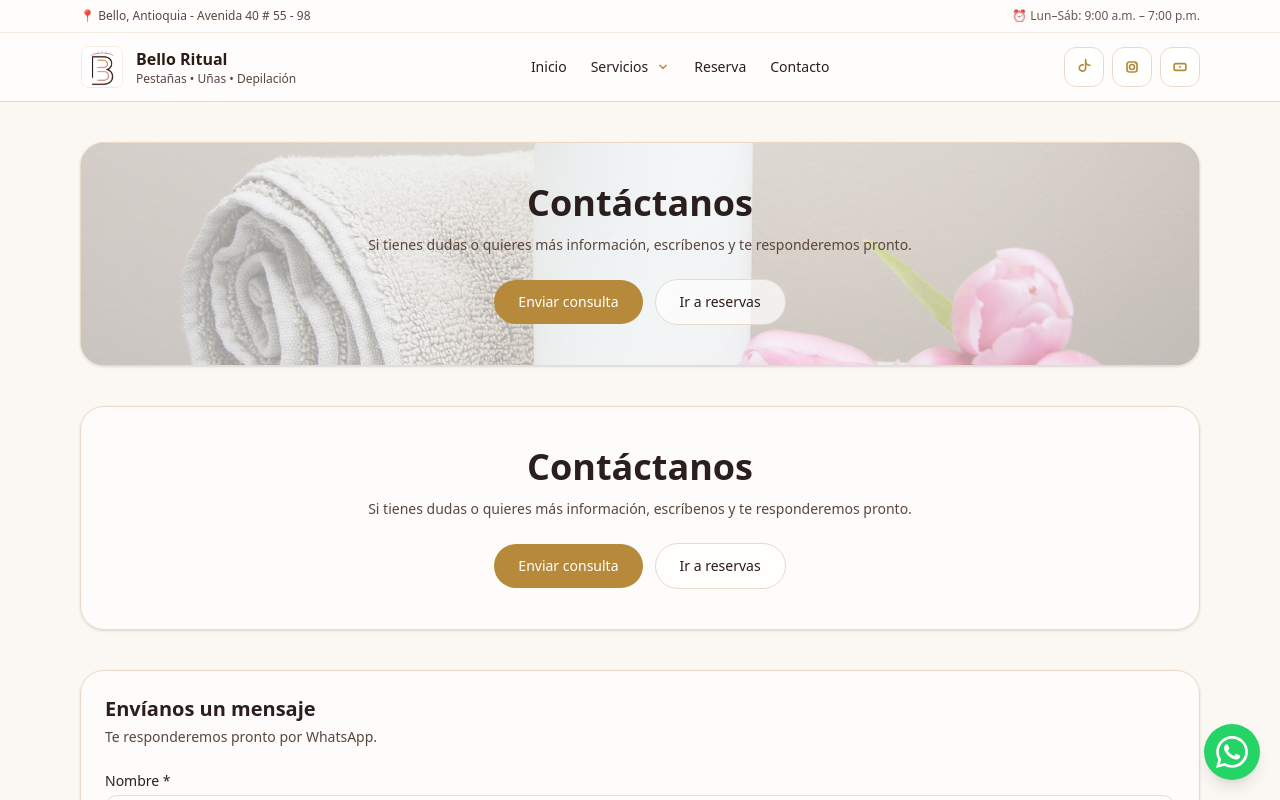
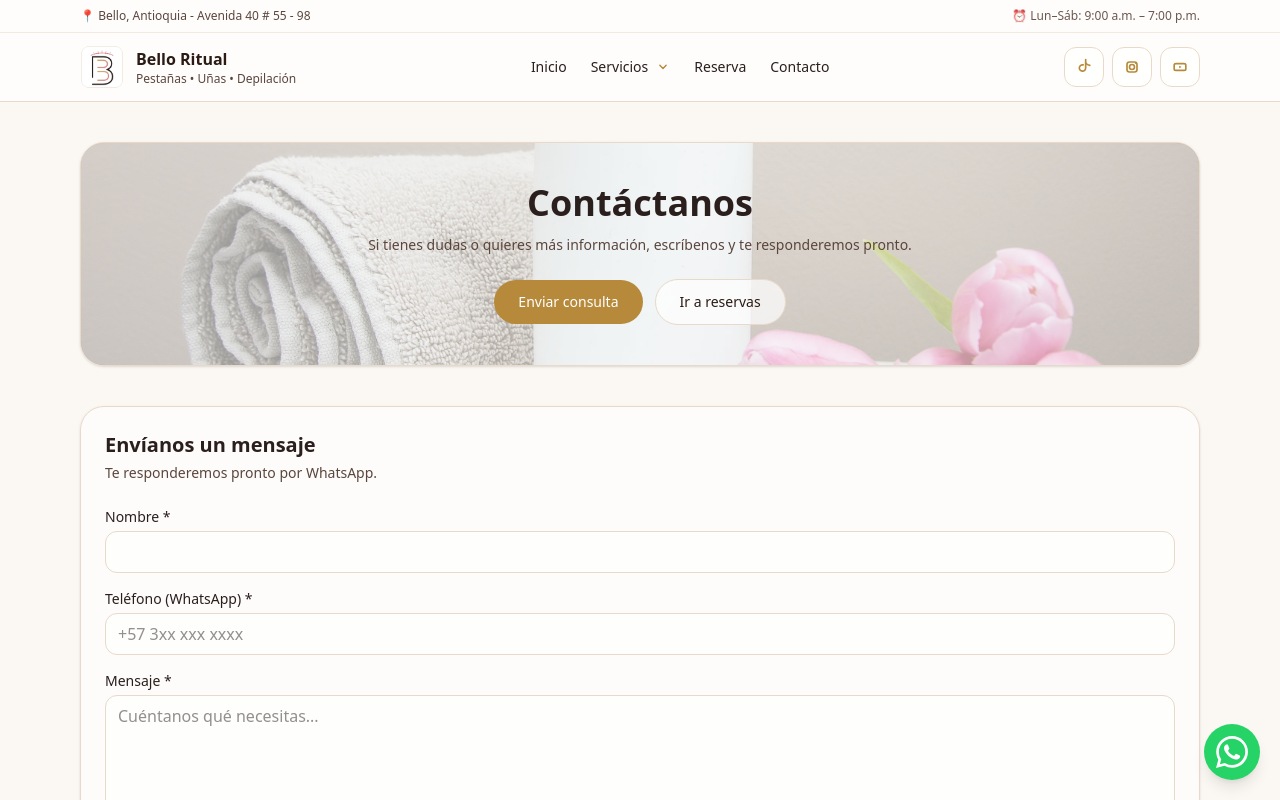
Before and after one commit to Chabito24/belloritual, a Next.js app in the folder bello-ritual/: page /contacto in a window 1280 px wide. Shown: the top 800 px of the page. Built offline with nearby package versions, Linux system fonts and the light colour scheme.

Commit message:
ajuste en duplicidad de page de contacto

```diff
--- a/bello-ritual/app/contacto/page.tsx
+++ b/bello-ritual/app/contacto/page.tsx
@@ -50,28 +50,6 @@ export default function ContactoPage() {
         </div>
       </div>
     </div>
-      <div className="rounded-3xl border border-[#E9D9C9] bg-white/60 p-10 text-center shadow-sm">
-        <h1 className="text-4xl font-semibold">Contáctanos</h1>
-        <p className="mt-3 text-sm text-[#5B463D]">
-          Si tienes dudas o quieres más información, escríbenos y te responderemos pronto.
-        </p>
-
-        <div className="mt-6 flex flex-col items-center justify-center gap-3 sm:flex-row">
-          <Link
-            href="#form"
-            className="inline-flex rounded-full bg-[#B68A3A] px-6 py-3 text-sm font-medium text-white hover:opacity-90"
-          >
-            Enviar consulta
-          </Link>
-
-          <Link
-            href="/reservar"
-            className="inline-flex rounded-full border border-[#E9D9C9] bg-white/70 px-6 py-3 text-sm font-medium text-[#2B1B14] hover:border-[#B68A3A]"
-          >
-            Ir a reservas
-          </Link>
-        </div>
-      </div>
 
       {/* Formulario de contacto / lead */}
       <div id="form">
```
